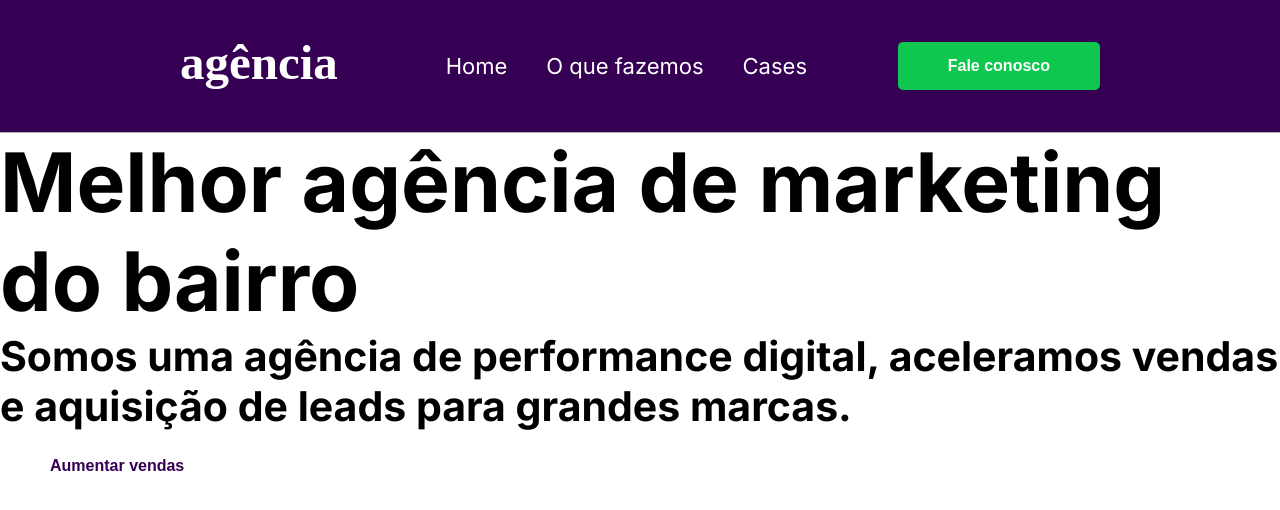
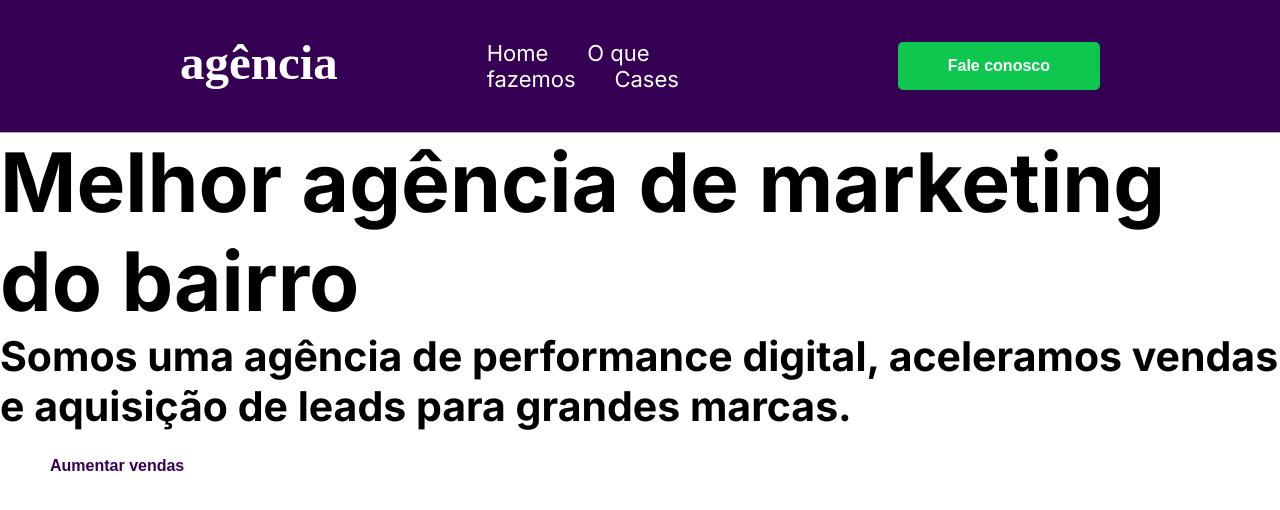
Before and after one commit to gabrieltacosta/landingpage, a Next.js app: page / in a window 1280 px wide. Shown: the top 510 px of the page. Built offline with nearby package versions, Linux system fonts and the light colour scheme.

Commit message:
Ajustando cor font header

```diff
--- a/components/header/header.module.scss
+++ b/components/header/header.module.scss
@@ -1,20 +1,24 @@
 @import "/styles/mixins/colors.scss";
 
 .container {
+    color: white;
     padding: 34px 180px;
     width: 100%;
     background-color: $purple-color;
     border-bottom: 0.5px solid $gray-color;
-    display: flex;
-/*    grid-template-columns: repeat(3, 1fr); */
+    display: grid;
+    grid-template-columns: repeat(3, 1fr);
     align-items: center;
     justify-content: space-between;
 }
 
 .menu {
-    color: white;
     font-size: 22px;
+
     a + a {
         margin-left: 38.9px;
     }
 }
+.action {
+    text-align: end;
+}
```
